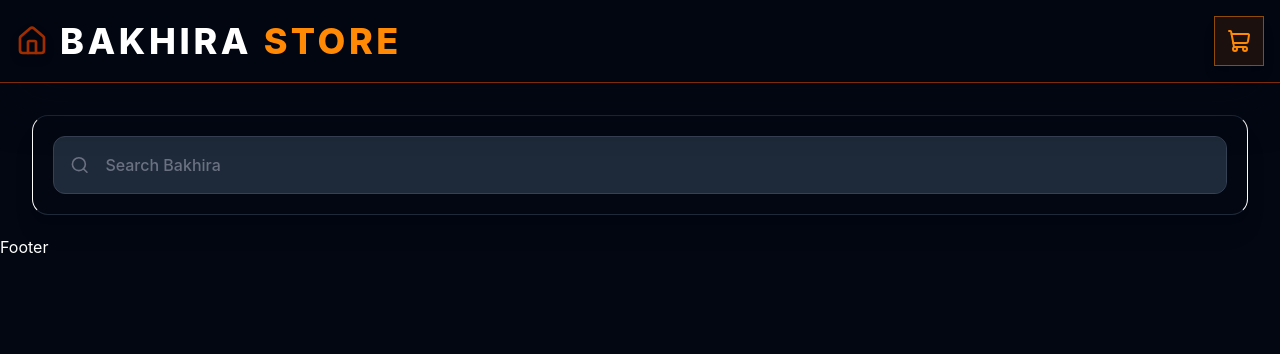
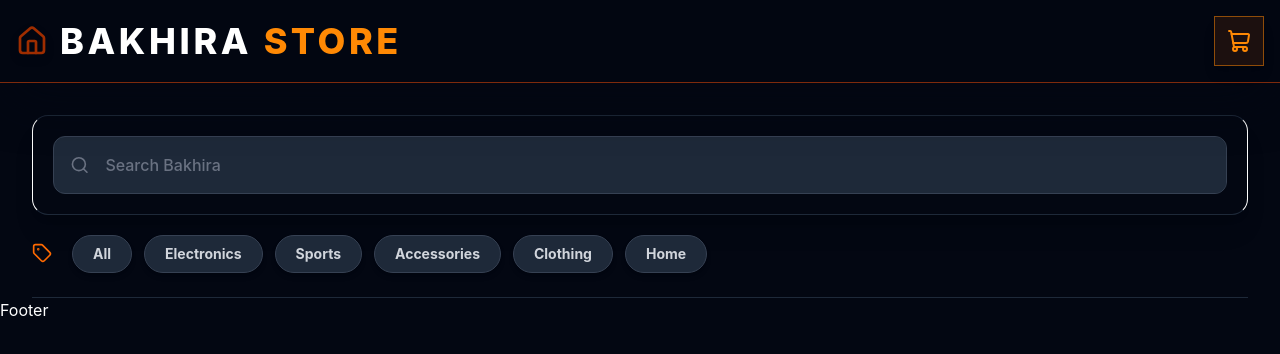
Before and after one commit to ismailalpha1/ecommerce-project, a React (Vite) app: page / in a window 1280 px wide. Shown: the top 354 px of the page. Built offline with nearby package versions, Linux system fonts and the light colour scheme.

Commit message:
Complete filter product

```diff
--- a/src/components/CategoryFilter.jsx
+++ b/src/components/CategoryFilter.jsx
@@ -1,11 +1,34 @@
-import React from 'react'
+import React from "react";
+
+import { initialProducts } from "../data/product";
+
+import { Tag } from "lucide-react";
+
+const availableCategories = [
+  "All",
+  ...new Set(initialProducts.map((p) => p.category)),
+];
 
 const CategoryFilter = () => {
+  const selectedCategory = "phone";
   return (
     <>
+      <div className="flex flex-wrap gap-3 border-b border-gray-800 pb-6">
+        <Tag className="w-5 h-5 text-orange-500 mt-2 mr-2 hidden sm:block" />
+        {availableCategories.map((category) => (
+          <button
+            key={category}
+            className={`px-5 py-2 text-sm font-bold rounded-full transition duration-200
+              shadow-md ${selectedCategory === category ? 'bg-orange-600 text-white shadow-orange-800/50'
+                :'bg-gray-800 text-gray-300 hover:text-orange-400 border border-gray-700'
+              }`}
+          >
+            {category}
+          </button>
+        ))}
+      </div>
+    </>
+  );
+};
 
-    </>
-  )
-}
-
-export default CategoryFilter
+export default CategoryFilter;
--- a/src/pages/ProductList.jsx
+++ b/src/pages/ProductList.jsx
@@ -1,11 +1,13 @@
 import React from 'react'
 import SearchFilter from '../components/SearchFilter'
+import CategoryFilter from '../components/CategoryFilter'
 
 const ProductList = () => {
   return (
     <>
     <div className="container mx-auto px-4 md:px-8 pt-8">
     <SearchFilter/>
+    <CategoryFilter/>
     </div>
     </>
   )
```
